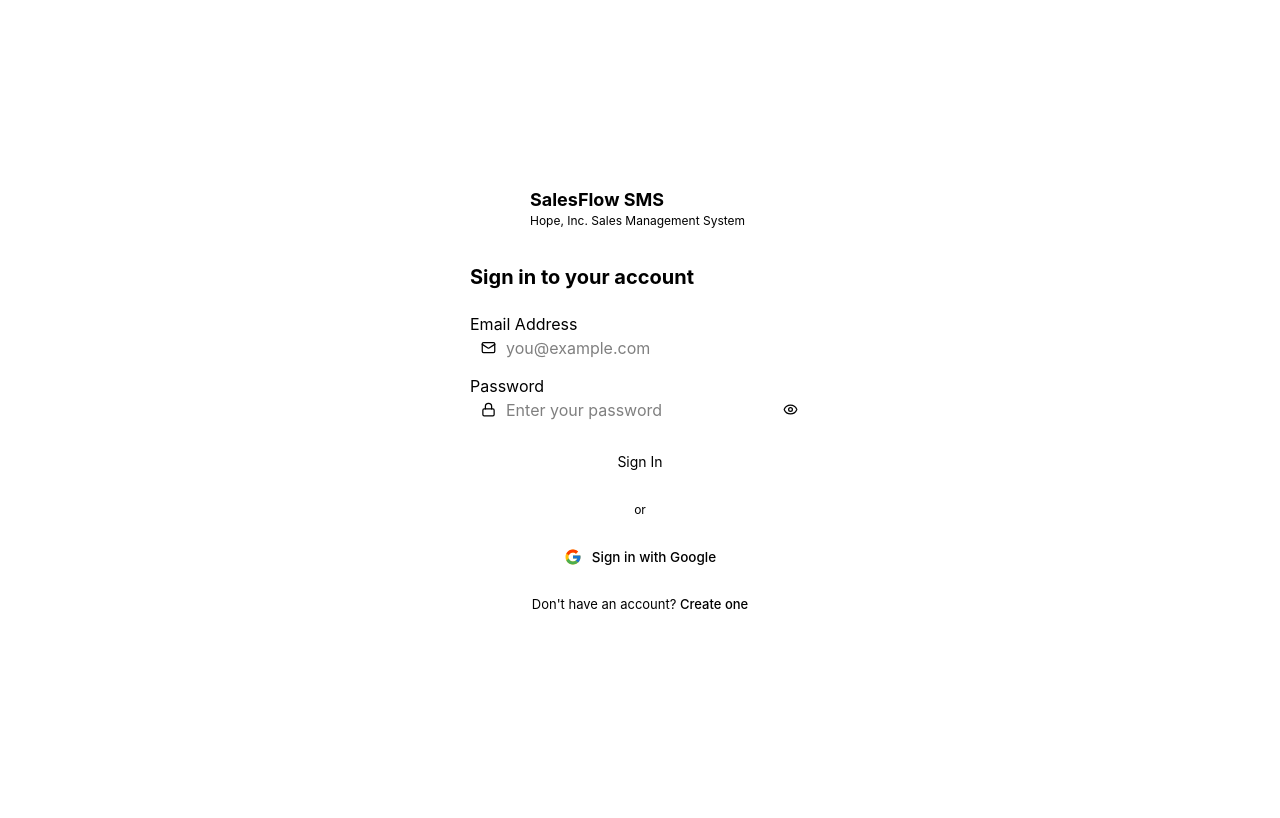
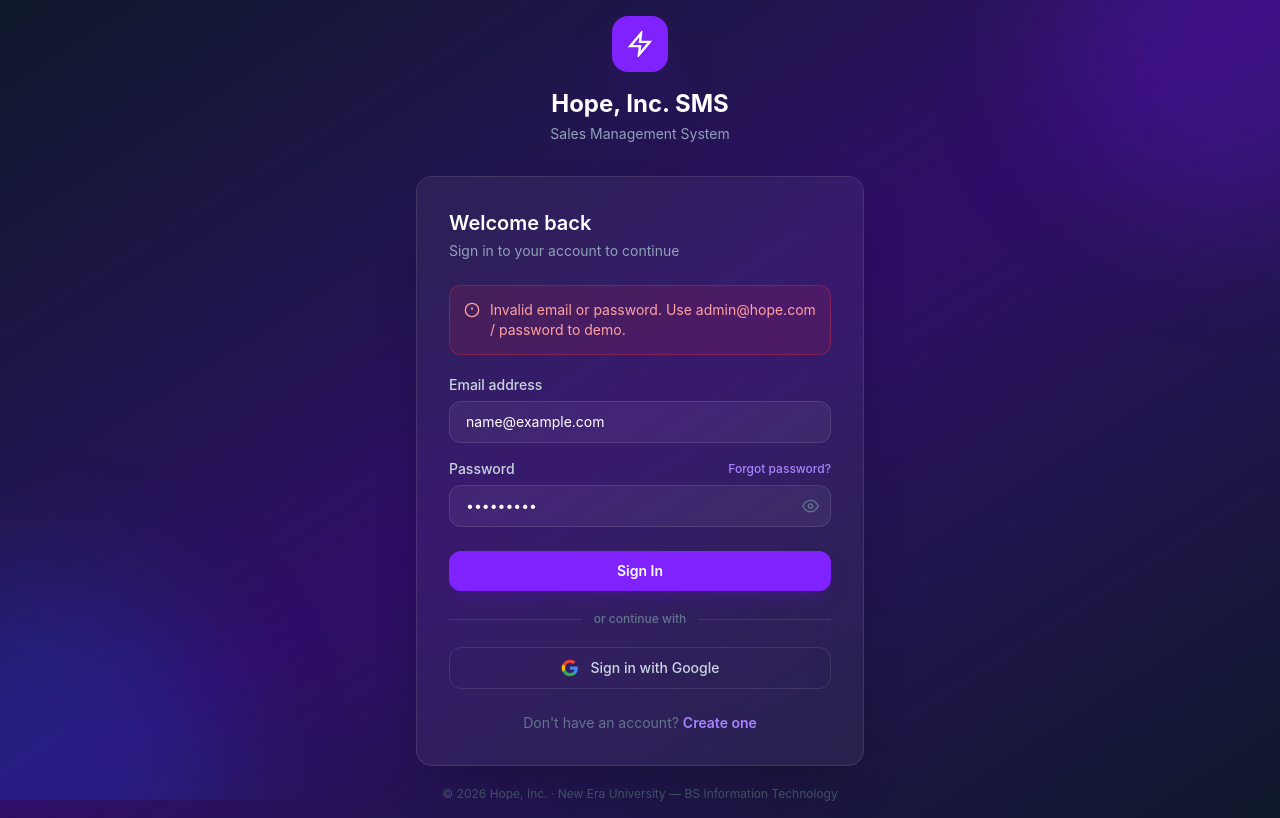
Before and after one commit to AldroNathanielAltar/SalesManagementSystem, a React (Vite) app: page /login in a window 1280 px wide. Both pictures are taken after typing "name@example.com", "Sample123" into the empty fields and a click on the button "Sign In". Built offline with nearby package versions, Linux system fonts and the light colour scheme.

Commit message:
feat: add Login page with email form and Google OAuth button

```diff
--- a/src/pages/LoginPage.jsx
+++ b/src/pages/LoginPage.jsx
@@ -1,103 +1,346 @@
-import { useState } from 'react';
-import { useNavigate, Link } from 'react-router-dom';
-import { Eye, EyeOff, TrendingUp, Mail, Lock } from 'lucide-react';
-import './Auth.css';
+import { useState } from "react";
+import { Link, useNavigate } from "react-router-dom";
+import { useAuth } from "../context/AuthContext.jsx";
 
+/* ─────────────────────────────────────────────────
+   PR-01  feat/ui-login-page
+   • Email + password form
+   • Field-level validation with error messages
+   • Show / hide password toggle
+   • Loading spinner on submit
+   • "Sign in with Google" OAuth button
+   • Link to Register page
+───────────────────────────────────────────────── */
 export default function LoginPage() {
-  const nav = useNavigate();
-  const [form, setForm]       = useState({ email: '', password: '' });
-  const [showPw, setShowPw]   = useState(false);
-  const [error, setError]     = useState('');
+  const { login } = useAuth();
+  const navigate = useNavigate();
+
+  const [form, setForm] = useState({ email: "", password: "" });
+  const [errors, setErrors] = useState({});
+  const [serverError, setServerError] = useState("");
   const [loading, setLoading] = useState(false);
+  const [showPw, setShowPw] = useState(false);
 
-  function set(field, val) { setForm(f => ({ ...f, [field]: val })); setError(''); }
+  /* ── validation ── */
+  const validate = () => {
+    const e = {};
+    if (!form.email.trim()) e.email = "Email address is required.";
+    else if (!/^[^\s@]+@[^\s@]+\.[^\s@]+$/.test(form.email))
+      e.email = "Please enter a valid email address.";
+    if (!form.password) e.password = "Password is required.";
+    else if (form.password.length < 6)
+      e.password = "Password must be at least 6 characters.";
+    return e;
+  };
 
-  async function handleLogin(e) {
+  /* ── submit ── */
+  const handleSubmit = (e) => {
     e.preventDefault();
-    if (!form.email || !form.password) { setError('Please fill in all fields.'); return; }
-    if (!/\S+@\S+\.\S+/.test(form.email)) { setError('Please enter a valid email address.'); return; }
+    setServerError("");
+    const errs = validate();
+    if (Object.keys(errs).length) {
+      setErrors(errs);
+      return;
+    }
+    setErrors({});
     setLoading(true);
-    // TODO: wire to supabase.auth.signInWithPassword({ email, password })
     setTimeout(() => {
-      setLoading(false);
-      nav('/sales');
-    }, 1000);
-  }
+      if (
+        ["admin@hope.com", "admin"].includes(form.email) &&
+        ["password", "admin"].includes(form.password)
+      ) {
+        login({
+          name: "Admin User",
+          email: form.email,
+          role: "admin",
+          avatar: "AU",
+        });
+        navigate("/dashboard");
+      } else {
+        setServerError(
+          "Invalid email or password. Use admin@hope.com / password to demo.",
+        );
+        setLoading(false);
+      }
+    }, 800);
+  };
 
-  function handleGoogle() {
-    // TODO: wire to supabase.auth.signInWithOAuth({ provider: 'google' })
-    alert('Google OAuth — wire to Supabase');
-  }
+  const handleGoogleLogin = () => {
+    // Replace with your real Google OAuth endpoint
+    window.location.href = "/api/auth/google";
+  };
+
+  const field = (key) => (e) => {
+    setForm((f) => ({ ...f, [key]: e.target.value }));
+    setErrors((er) => ({ ...er, [key]: "" }));
+  };
 
   return (
-    <div className="auth-page">
-      <div className="auth-card">
-        {/* Logo */}
-        <div className="auth-logo">
-          <div className="auth-logo-icon"><TrendingUp size={22} /></div>
-          <div>
-            <h1 className="auth-app-name">SalesFlow SMS</h1>
-            <p className="auth-app-sub">Hope, Inc. Sales Management System</p>
+    <div className="min-h-screen bg-gradient-to-br from-slate-900 via-violet-950 to-slate-900 flex items-center justify-center p-4">
+      {/* Background decoration */}
+      <div className="absolute inset-0 overflow-hidden pointer-events-none">
+        <div className="absolute -top-40 -right-40 w-96 h-96 bg-violet-600/20 rounded-full blur-3xl" />
+        <div className="absolute -bottom-40 -left-40 w-96 h-96 bg-blue-600/20 rounded-full blur-3xl" />
+      </div>
+
+      <div className="relative w-full max-w-md">
+        {/* Brand */}
+        <div className="text-center mb-8">
+          <div className="inline-flex items-center justify-center w-14 h-14 rounded-2xl bg-violet-600 shadow-2xl shadow-violet-900/50 mb-4">
+            <svg
+              width="26"
+              height="26"
+              fill="none"
+              viewBox="0 0 24 24"
+              stroke="white"
+              strokeWidth="2.2"
+            >
+              <path d="M13 2L3 14h9l-1 8 10-12h-9l1-8z" />
+            </svg>
           </div>
+          <h1 className="text-2xl font-bold text-white">Hope, Inc. SMS</h1>
+          <p className="text-slate-400 text-sm mt-1">Sales Management System</p>
         </div>
 
-        <h2 className="auth-title">Sign in to your account</h2>
+        {/* Card */}
+        <div className="bg-white/5 backdrop-blur-xl border border-white/10 rounded-2xl p-8 shadow-2xl">
+          <h2 className="text-xl font-semibold text-white mb-1">
+            Welcome back
+          </h2>
+          <p className="text-slate-400 text-sm mb-6">
+            Sign in to your account to continue
+          </p>
 
-        {error && <div className="auth-error">{error}</div>}
+          {/* Server error */}
+          {serverError && (
+            <div className="flex items-start gap-2.5 bg-red-500/10 border border-red-500/30 rounded-xl p-3.5 mb-5 text-sm text-red-300">
+              <svg
+                width="16"
+                height="16"
+                className="mt-0.5 flex-shrink-0"
+                fill="none"
+                viewBox="0 0 24 24"
+                stroke="currentColor"
+                strokeWidth="2"
+              >
+                <circle cx="12" cy="12" r="10" />
+                <line x1="12" y1="8" x2="12" y2="12" />
+                <line x1="12" y1="16" x2="12.01" y2="16" />
+              </svg>
+              {serverError}
+            </div>
+          )}
 
-        <form className="auth-form" onSubmit={handleLogin} noValidate>
-          <div className="form-group">
-            <label className="form-label">Email Address</label>
-            <div className="auth-input-wrap">
-              <Mail size={15} className="auth-input-icon" />
+          <form onSubmit={handleSubmit} noValidate>
+            {/* Email */}
+            <div className="mb-4">
+              <label className="block text-sm font-medium text-slate-300 mb-1.5">
+                Email address
+              </label>
               <input
-                className="form-input auth-input"
                 type="email"
-                placeholder="you@example.com"
                 value={form.email}
-                onChange={e => set('email', e.target.value)}
+                onChange={field("email")}
+                placeholder="you@hope.com"
                 autoComplete="email"
+                className={`w-full px-4 py-2.5 rounded-xl text-sm outline-none transition-all
+                  bg-white/5 border text-white placeholder-slate-500
+                  ${
+                    errors.email
+                      ? "border-red-500/60 focus:ring-2 focus:ring-red-500/30"
+                      : "border-white/10 focus:border-violet-500 focus:ring-2 focus:ring-violet-500/20"
+                  }`}
               />
+              {errors.email && (
+                <p className="text-red-400 text-xs mt-1.5 flex items-center gap-1">
+                  <svg
+                    width="11"
+                    height="11"
+                    fill="none"
+                    viewBox="0 0 24 24"
+                    stroke="currentColor"
+                    strokeWidth="2"
+                  >
+                    <circle cx="12" cy="12" r="10" />
+                    <line x1="12" y1="8" x2="12" y2="12" />
+                    <line x1="12" y1="16" x2="12.01" y2="16" />
+                  </svg>
+                  {errors.email}
+                </p>
+              )}
             </div>
+
+            {/* Password */}
+            <div className="mb-6">
+              <div className="flex justify-between items-center mb-1.5">
+                <label className="text-sm font-medium text-slate-300">
+                  Password
+                </label>
+                <button
+                  type="button"
+                  className="text-xs text-violet-400 hover:text-violet-300 font-medium transition-colors"
+                >
+                  Forgot password?
+                </button>
+              </div>
+              <div className="relative">
+                <input
+                  type={showPw ? "text" : "password"}
+                  value={form.password}
+                  onChange={field("password")}
+                  placeholder="Enter your password"
+                  autoComplete="current-password"
+                  className={`w-full px-4 py-2.5 pr-11 rounded-xl text-sm outline-none transition-all
+                    bg-white/5 border text-white placeholder-slate-500
+                    ${
+                      errors.password
+                        ? "border-red-500/60 focus:ring-2 focus:ring-red-500/30"
+                        : "border-white/10 focus:border-violet-500 focus:ring-2 focus:ring-violet-500/20"
+                    }`}
+                />
+                <button
+                  type="button"
+                  onClick={() => setShowPw((v) => !v)}
+                  className="absolute right-3 top-1/2 -translate-y-1/2 text-slate-500 hover:text-slate-300 transition-colors"
+                >
+                  {showPw ? (
+                    <svg
+                      width="17"
+                      height="17"
+                      fill="none"
+                      viewBox="0 0 24 24"
+                      stroke="currentColor"
+                      strokeWidth="2"
+                    >
+                      <path d="M17.94 17.94A10.07 10.07 0 0 1 12 20c-7 0-11-8-11-8a18.45 18.45 0 0 1 5.06-5.94" />
+                      <path d="M9.9 4.24A9.12 9.12 0 0 1 12 4c7 0 11 8 11 8a18.5 18.5 0 0 1-2.16 3.19" />
+                      <line x1="1" y1="1" x2="23" y2="23" />
+                    </svg>
+                  ) : (
+                    <svg
+                      width="17"
+                      height="17"
+                      fill="none"
+                      viewBox="0 0 24 24"
+                      stroke="currentColor"
+                      strokeWidth="2"
+                    >
+                      <path d="M1 12s4-8 11-8 11 8 11 8-4 8-11 8-11-8-11-8z" />
+                      <circle cx="12" cy="12" r="3" />
+                    </svg>
+                  )}
+                </button>
+              </div>
+              {errors.password && (
+                <p className="text-red-400 text-xs mt-1.5 flex items-center gap-1">
+                  <svg
+                    width="11"
+                    height="11"
+                    fill="none"
+                    viewBox="0 0 24 24"
+                    stroke="currentColor"
+                    strokeWidth="2"
+                  >
+                    <circle cx="12" cy="12" r="10" />
+                    <line x1="12" y1="8" x2="12" y2="12" />
+                    <line x1="12" y1="16" x2="12.01" y2="16" />
+                  </svg>
+                  {errors.password}
+                </p>
+              )}
+            </div>
+
+            {/* Submit */}
+            <button
+              type="submit"
+              disabled={loading}
+              className="w-full py-2.5 bg-violet-600 hover:bg-violet-500 disabled:bg-violet-800 disabled:cursor-not-allowed
+                text-white font-semibold rounded-xl transition-all text-sm
+                shadow-lg shadow-violet-900/40 flex items-center justify-center gap-2"
+            >
+              {loading ? (
+                <>
+                  <svg
+                    className="animate-spin"
+                    width="16"
+                    height="16"
+                    fill="none"
+                    viewBox="0 0 24 24"
+                  >
+                    <circle
+                      className="opacity-25"
+                      cx="12"
+                      cy="12"
+                      r="10"
+                      stroke="currentColor"
+                      strokeWidth="4"
+                    />
+                    <path
+                      className="opacity-75"
+                      fill="currentColor"
+                      d="M4 12a8 8 0 018-8v8z"
+                    />
+                  </svg>
+                  Signing in...
+                </>
+              ) : (
+                "Sign In"
+              )}
+            </button>
+          </form>
+
+          {/* Divider */}
+          <div className="flex items-center gap-3 my-5">
+            <div className="flex-1 h-px bg-white/10" />
+            <span className="text-xs text-slate-500 font-medium">
+              or continue with
+            </span>
+            <div className="flex-1 h-px bg-white/10" />
           </div>
 
-          <div className="form-group">
-            <label className="form-label">Password</label>
-            <div className="auth-input-wrap">
-              <Lock size={15} className="auth-input-icon" />
-              <input
-                className="form-input auth-input auth-input-pw"
-                type={showPw ? 'text' : 'password'}
-                placeholder="Enter your password"
-                value={form.password}
-                onChange={e => set('password', e.target.value)}
-                autoComplete="current-password"
+          {/* Google OAuth Button */}
+          <button
+            type="button"
+            onClick={handleGoogleLogin}
+            className="w-full flex items-center justify-center gap-3 py-2.5
+              border border-white/10 rounded-xl text-sm font-medium text-slate-300
+              hover:bg-white/5 hover:border-white/20 transition-all"
+          >
+            <svg width="18" height="18" viewBox="0 0 24 24">
+              <path
+                d="M22.56 12.25c0-.78-.07-1.53-.2-2.25H12v4.26h5.92c-.26 1.37-1.04 2.53-2.21 3.31v2.77h3.57c2.08-1.92 3.28-4.74 3.28-8.09z"
+                fill="#4285F4"
               />
-              <button type="button" className="auth-pw-toggle" onClick={() => setShowPw(v => !v)}>
-                {showPw ? <EyeOff size={15} /> : <Eye size={15} />}
-              </button>
-            </div>
-          </div>
+              <path
+                d="M12 23c2.97 0 5.46-.98 7.28-2.66l-3.57-2.77c-.98.66-2.23 1.06-3.71 1.06-2.86 0-5.29-1.93-6.16-4.53H2.18v2.84C3.99 20.53 7.7 23 12 23z"
+                fill="#34A853"
+              />
+              <path
+                d="M5.84 14.09c-.22-.66-.35-1.36-.35-2.09s.13-1.43.35-2.09V7.07H2.18C1.43 8.55 1 10.22 1 12s.43 3.45 1.18 4.93l2.85-2.22.81-.62z"
+                fill="#FBBC05"
+              />
+              <path
+                d="M12 5.38c1.62 0 3.06.56 4.21 1.64l3.15-3.15C17.45 2.09 14.97 1 12 1 7.7 1 3.99 3.47 2.18 7.07l3.66 2.84c.87-2.6 3.3-4.53 6.16-4.53z"
+                fill="#EA4335"
+              />
+            </svg>
+            Sign in with Google
+          </button>
 
-          <button type="submit" className="btn btn-primary auth-btn" disabled={loading}>
-            {loading ? <span className="auth-spinner" /> : 'Sign In'}
-          </button>
-        </form>
+          <p className="text-center text-sm text-slate-500 mt-6">
+            Don't have an account?{" "}
+            <Link
+              to="/register"
+              className="text-violet-400 hover:text-violet-300 font-semibold transition-colors"
+            >
+              Create one
+            </Link>
+          </p>
+        </div>
 
-        <div className="auth-divider"><span>or</span></div>
-
-        <button className="auth-google-btn" onClick={handleGoogle}>
-          <svg width="18" height="18" viewBox="0 0 48 48">
-            <path fill="#FFC107" d="M43.611,20.083H42V20H24v8h11.303c-1.649,4.657-6.08,8-11.303,8c-6.627,0-12-5.373-12-12s5.373-12,12-12c3.059,0,5.842,1.154,7.961,3.039l5.657-5.657C34.046,6.053,29.268,4,24,4C12.955,4,4,12.955,4,24s8.955,20,20,20s20-8.955,20-20C44,22.659,43.862,21.35,43.611,20.083z"/>
-            <path fill="#FF3D00" d="M6.306,14.691l6.571,4.819C14.655,15.108,18.961,12,24,12c3.059,0,5.842,1.154,7.961,3.039l5.657-5.657C34.046,6.053,29.268,4,24,4C16.318,4,9.656,8.337,6.306,14.691z"/>
-            <path fill="#4CAF50" d="M24,44c5.166,0,9.86-1.977,13.409-5.192l-6.19-5.238C29.211,35.091,26.715,36,24,36c-5.202,0-9.619-3.317-11.283-7.946l-6.522,5.025C9.505,39.556,16.227,44,24,44z"/>
-            <path fill="#1976D2" d="M43.611,20.083H42V20H24v8h11.303c-0.792,2.237-2.231,4.166-4.087,5.571c0.001-0.001,0.002-0.001,0.003-0.002l6.19,5.238C36.971,39.205,44,34,44,24C44,22.659,43.862,21.35,43.611,20.083z"/>
-          </svg>
-          Sign in with Google
-        </button>
-
-        <p className="auth-footer-link">
-          Don't have an account? <Link to="/register">Create one</Link>
+        <p className="text-center text-xs text-slate-600 mt-5">
+          © {new Date().getFullYear()} Hope, Inc. · New Era University — BS
+          Information Technology
         </p>
       </div>
     </div>
```
Also changed, not shown: src/pages/Auth.css (+38 -16 lines).
